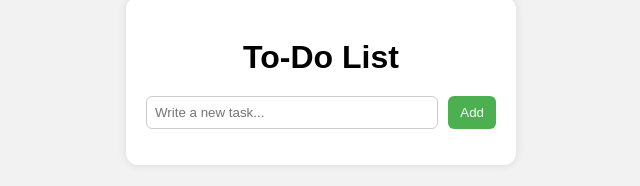
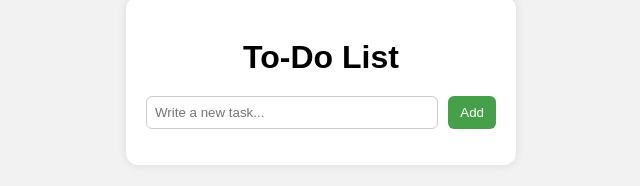
Before and after one commit to aminSimyari/To-Do-App, a plain HTML site: page index.html in a window 1280 px wide. In both pictures the pointer is over the button "Add". Shown: the part 327-513 px from the top of the page, without its empty margins (319-959 px from the left). Drawn offline with Linux system fonts and the light colour scheme.

Commit message:
added button:hover

```diff
--- a/style.css
+++ b/style.css
@@ -36,3 +36,6 @@ button {
   border-radius: 6px;
   cursor: pointer;
 }
+button:hover {
+  background: #45a049;
+}
```
